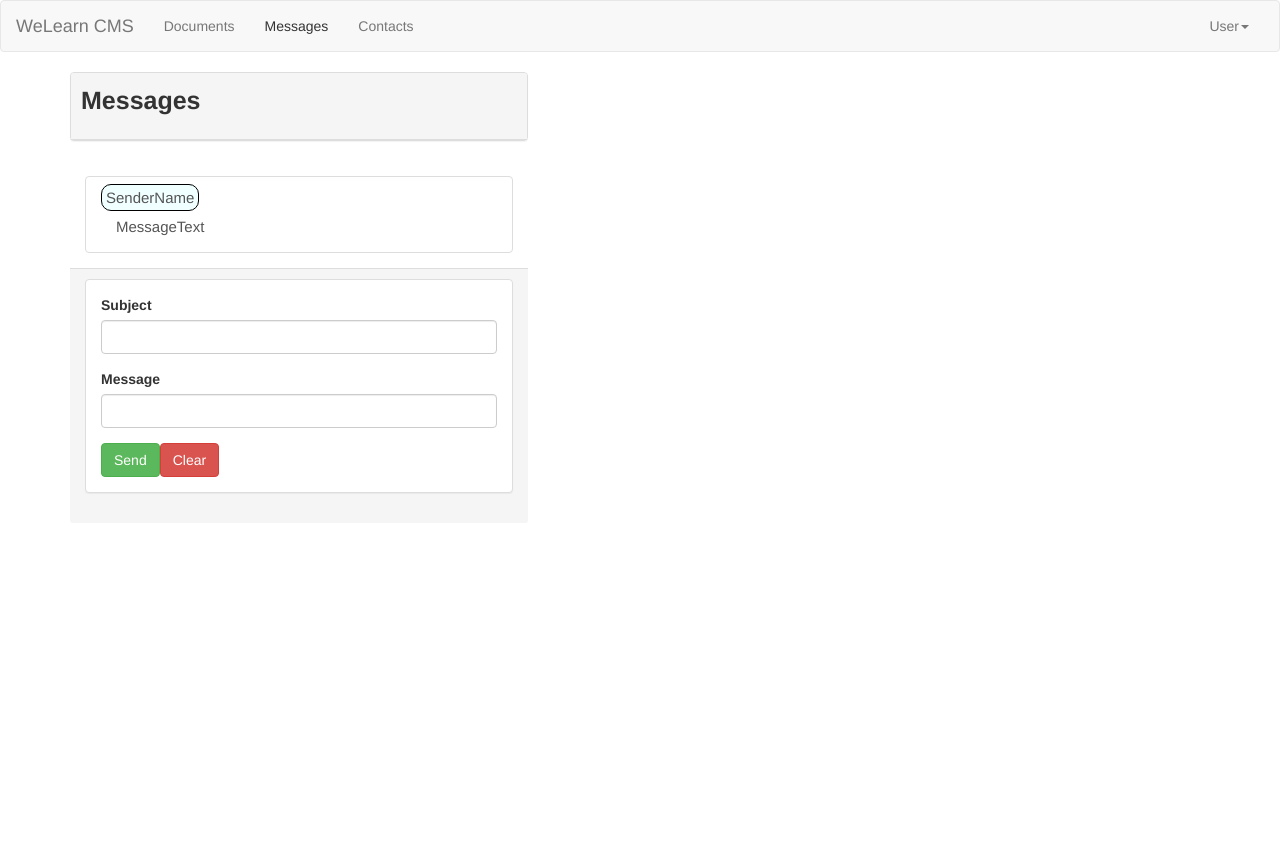
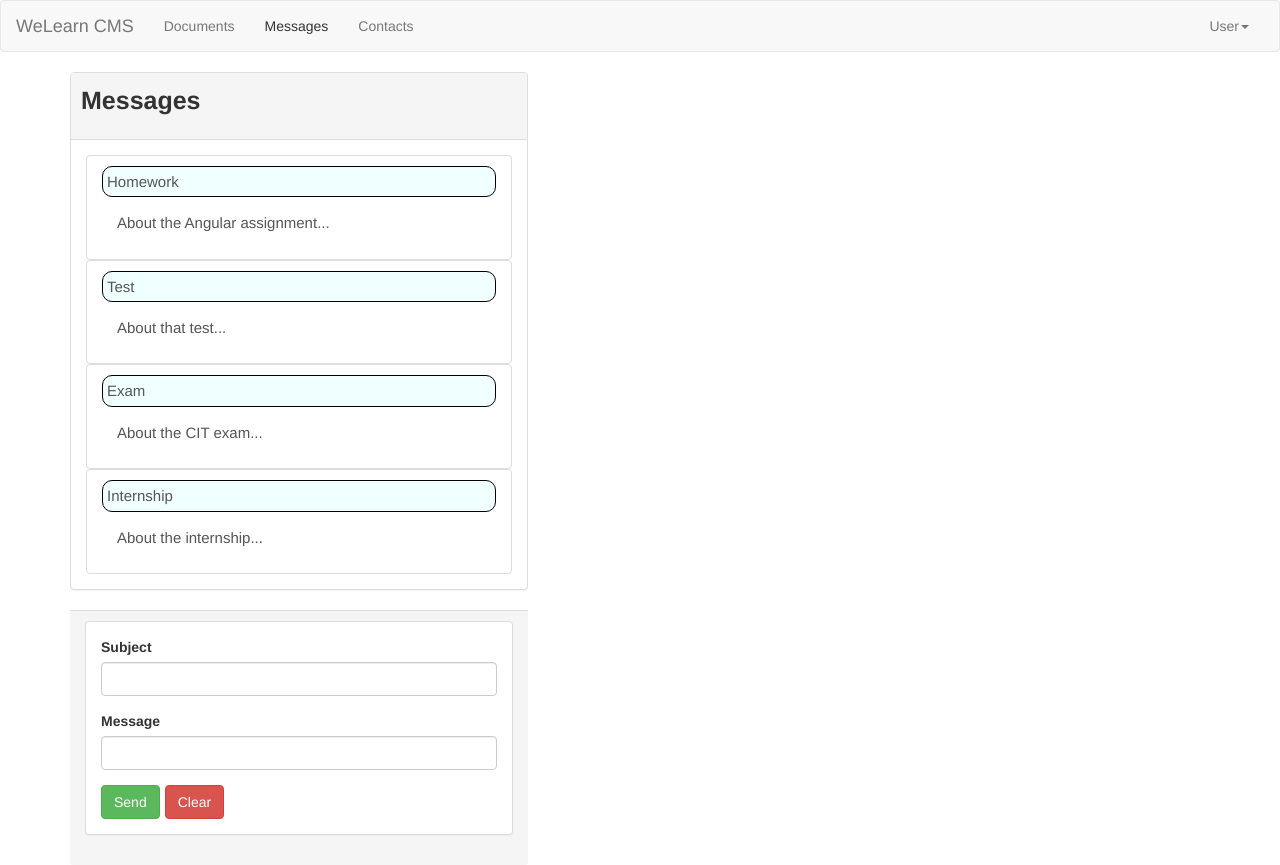
Before and after one commit to erikjmartinez/cms, an Angular app: page / in a window 1280 px wide. Both pictures are taken after a click on the link "Messages". Before the commit the page ends 800 px from the top, so only its background shows below. Built offline with nearby package versions, Linux system fonts and the light colour scheme.

Commit message:
done???????

```diff
--- a/src/app/app.component.ts
+++ b/src/app/app.component.ts
@@ -7,7 +7,7 @@ import { Component } from '@angular/core';
 })
 export class AppComponent {
   title = 'cms';
-  loadedFeature = 'contact';
+  loadedFeature = 'contacts';
 
   switchView(selectedFeature: string) {
     this.loadedFeature = selectedFeature;
--- a/src/app/messages/message-edit/message-edit.component.html
+++ b/src/app/messages/message-edit/message-edit.component.html
@@ -6,20 +6,20 @@
 
         <div class="col-sm-12 form-group">
           <label for="subject">Subject</label>
-          <input type="text" id="subject" class="form-control" size="120" max="120">
+          <input type="text" id="subject" class="form-control" #subject size="120" max="120">
         </div>
 
         <div class="col-sm-12 form-group">
           <label for="message">Message</label>
-          <input type="text" id="message" class="form-control" size="120" max="255">
+          <input type="text" id="message" class="form-control" #msgText size="120" max="255">
         </div>
 
       </div>
 
       <div class="row">
-        <div class="col-xs-12">
-          <button class="btn btn-success" type="submit">Send</button>
-          <button class="btn btn-danger" type="button">Clear</button>
+        <div class="col-xs-12 btn-toolbar">
+          <button class="btn btn-success" type="button" (click)="onSendMessage()">Send</button>
+          <button class="btn btn-danger" type="button" (click)="onClear()">Clear</button>
         </div>
       </div>
 
--- a/src/app/messages/message-edit/message-edit.component.ts
+++ b/src/app/messages/message-edit/message-edit.component.ts
@@ -1,4 +1,7 @@
-import { Component, OnInit } from '@angular/core';
+import { Component, OnInit, ViewChild, ElementRef, Output, EventEmitter } from '@angular/core';
+import { Message } from '../message.model';
+
+//import { MessageListComponent } from '../message-list/message-list.component';
 
 @Component({
   selector: 'cms-message-edit',
@@ -6,10 +9,25 @@ import { Component, OnInit } from '@angular/core';
   styleUrls: ['./message-edit.component.css']
 })
 export class MessageEditComponent implements OnInit {
-
+  currentSender: 'Erik';
+  @ViewChild('subject') subjectRef: ElementRef;
+  @ViewChild('msgText') msgTextRef: ElementRef;
+  @Output() newMessage = new EventEmitter<Message>();
   constructor() { }
 
   ngOnInit() {
   }
 
+  onSendMessage() {
+    const subjectContent = this.subjectRef.nativeElement.value;
+    const textContent = this.msgTextRef.nativeElement.value;
+    const addNewMessage = new Message(1, subjectContent, textContent, this.currentSender);
+    this.newMessage.emit(addNewMessage);
+    this.subjectRef.nativeElement.value = '';
+    this.msgTextRef.nativeElement.value = '';
+  }
+  onClear() {
+    this.subjectRef.nativeElement.value = '';
+    this.msgTextRef.nativeElement.value = '';
+  }
 }
--- a/src/app/messages/message-item/message-item.component.html
+++ b/src/app/messages/message-item/message-item.component.html
@@ -1,6 +1,6 @@
-<a href="" class="list-group-item clearfix">
+<a href="" class="list-group-item clearfix" (click)="onSelected()">
   <div class="">
-    <span class="messageHeader">SenderName</span>
-    <div class="messageText">MessageText</div>
+    <p class="messageHeader">{{ message.subject }}</p>
+    <p class="messageText">{{ message.msgText }}</p>
   </div>
 </a>
--- a/src/app/messages/message-item/message-item.component.ts
+++ b/src/app/messages/message-item/message-item.component.ts
@@ -1,4 +1,5 @@
-import { Component, OnInit } from '@angular/core';
+import { Component, OnInit, Input, Output, EventEmitter } from '@angular/core';
+import { Message } from '../message.model';
 
 @Component({
   selector: 'cms-message-item',
@@ -6,10 +7,14 @@ import { Component, OnInit } from '@angular/core';
   styleUrls: ['./message-item.component.css']
 })
 export class MessageItemComponent implements OnInit {
-
+  @Input() message: Message;
+  @Output() messageSelected = new EventEmitter<void>();
   constructor() { }
 
   ngOnInit() {
   }
 
+  onSelected() {
+    this.messageSelected.emit;
+  }
 }
--- a/src/app/messages/message-list/message-list.component.html
+++ b/src/app/messages/message-list/message-list.component.html
@@ -8,16 +8,17 @@
             <p class="title pull-left">Messages</p>
           </div>
         </div>
-      </div>
-      <div class="panel-body">
-        <div class="row">
-          <div class="col-xs-12">
-            <cms-message-item></cms-message-item>
+
+        <div class="panel-body">
+          <div class="row">
+            <div class="col-xs-12">
+              <cms-message-item *ngFor="let message of messages" [message]="message"></cms-message-item>
+            </div>
           </div>
         </div>
       </div>
       <div class="panel-footer">
-        <cms-message-edit></cms-message-edit>
+        <cms-message-edit (newMessage)="onAddMessage($event)"></cms-message-edit>
       </div>
     </div>
   </div>
--- a/src/app/messages/message-list/message-list.component.ts
+++ b/src/app/messages/message-list/message-list.component.ts
@@ -1,4 +1,5 @@
 import { Component, OnInit } from '@angular/core';
+import { Message } from '../message.model';
 
 @Component({
   selector: 'cms-message-list',
@@ -6,10 +7,17 @@ import { Component, OnInit } from '@angular/core';
   styleUrls: ['./message-list.component.css']
 })
 export class MessageListComponent implements OnInit {
-
+  messages: Message[] = [
+    new Message(1, "Homework", "About the Angular assignment...", "student"),
+    new Message(2, "Test", "About that test...", "another student"),
+    new Message(3, "Exam", "About the CIT exam...", "student"),
+    new Message(4, "Internship", "About the internship...", "another student")
+  ];
   constructor() { }
 
   ngOnInit() {
   }
-
+  onAddMessage(message: Message) {
+    this.messages.push(message);
+  }
 }
--- a/src/app/messages/message.model.ts
+++ b/src/app/messages/message.model.ts
@@ -1,4 +1,4 @@
-export class Messages {
+export class Message {
 
     constructor(
         public messageId: number,
```
